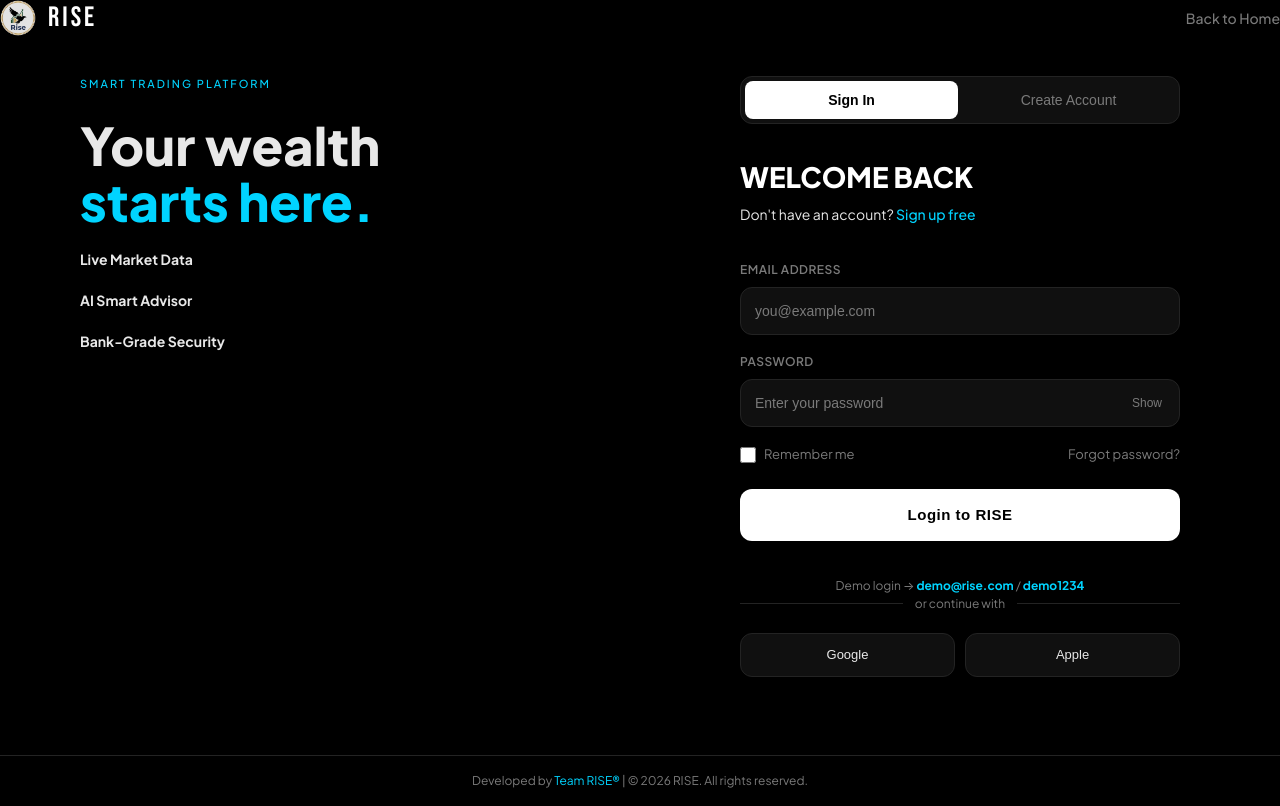
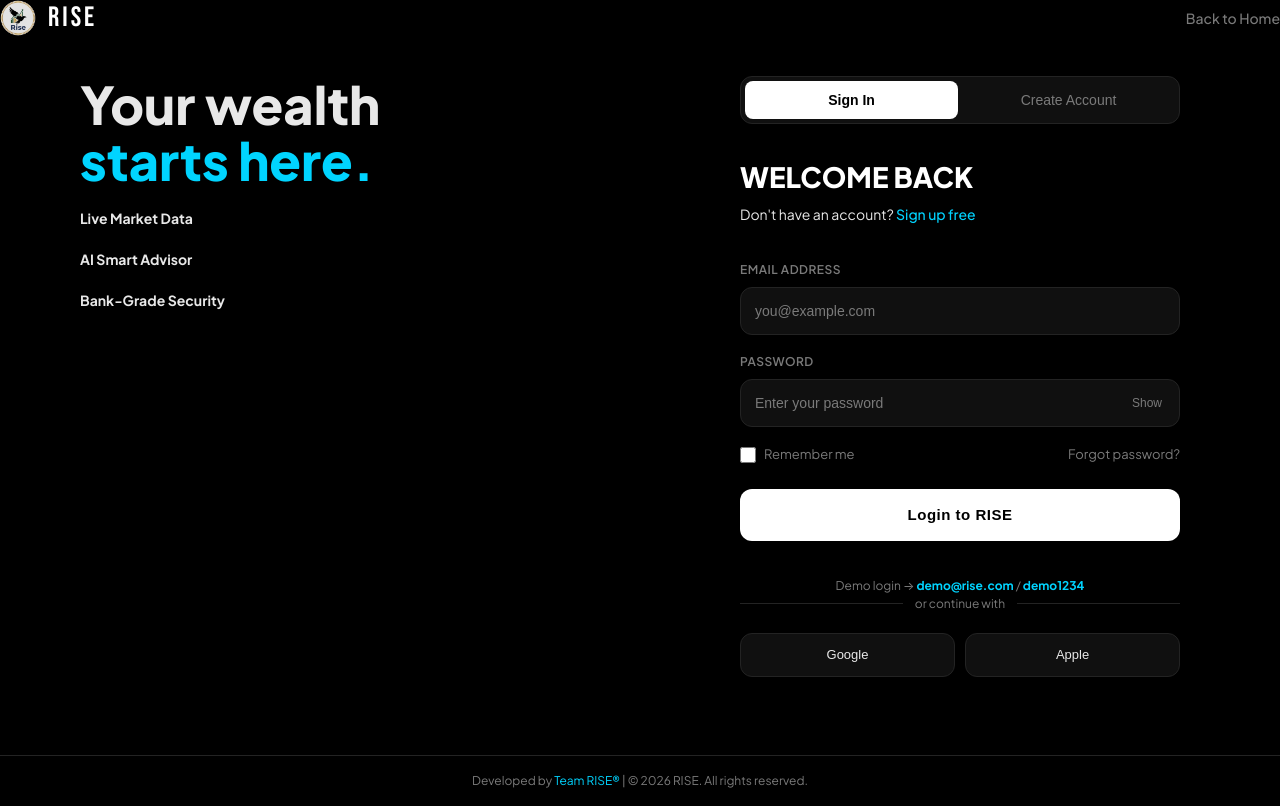
Before and after one commit to eshivansh/RISE, a React (Vite) app: page /login in a window 1280 px wide. Built offline with nearby package versions, Linux system fonts and the light colour scheme.

Commit message:
style(login): remove eyebrow label from info panel

```diff
--- a/src/pages/Login.jsx
+++ b/src/pages/Login.jsx
@@ -140,7 +140,7 @@ export default function Login() {
 
       <main>
         <div className="leftSide">
-          <span className="eyebrow">Smart Trading Platform</span>
+
           <h1>Your wealth<br /><span>starts here.</span></h1>
 
           <div className="features">
```
